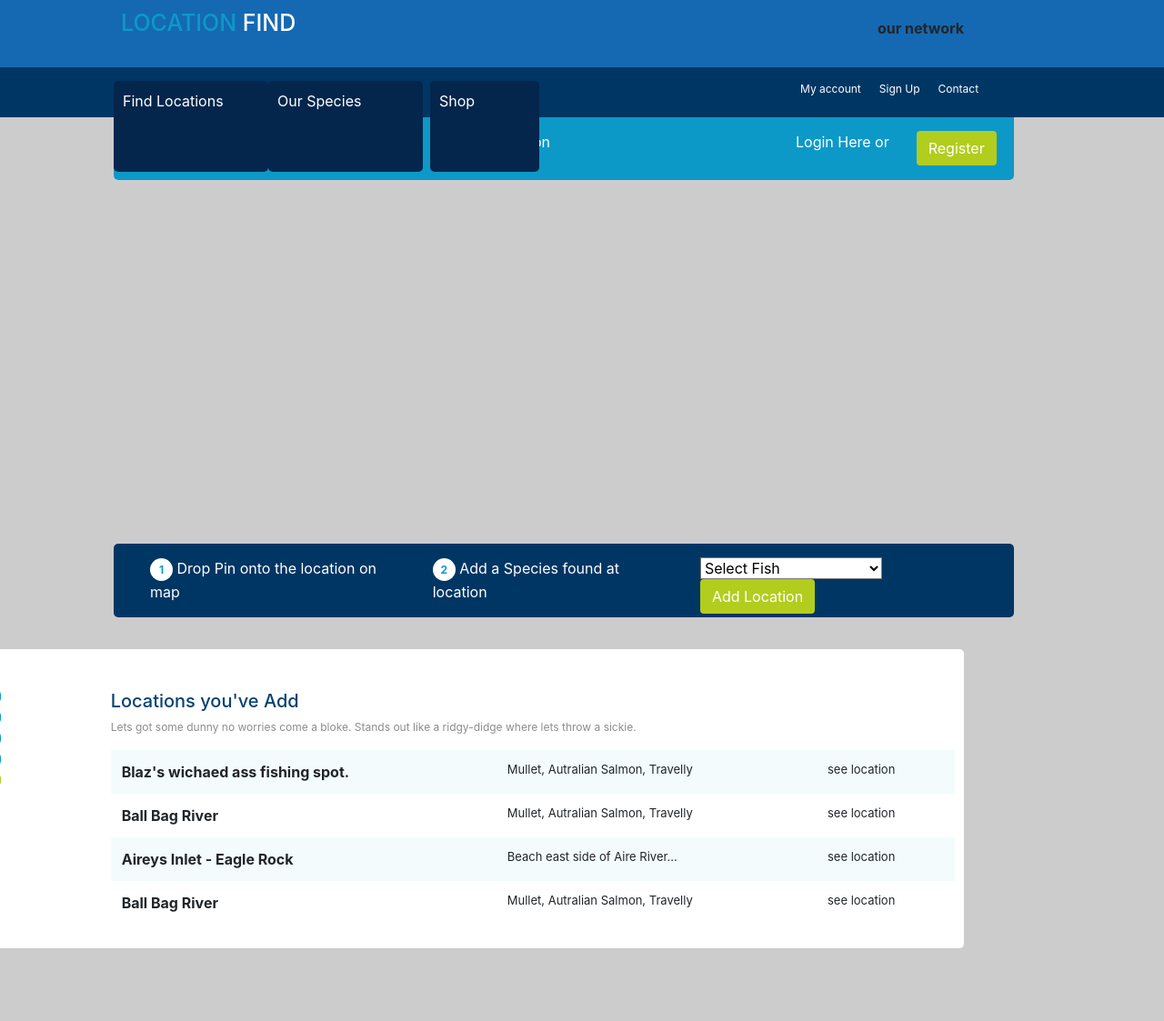
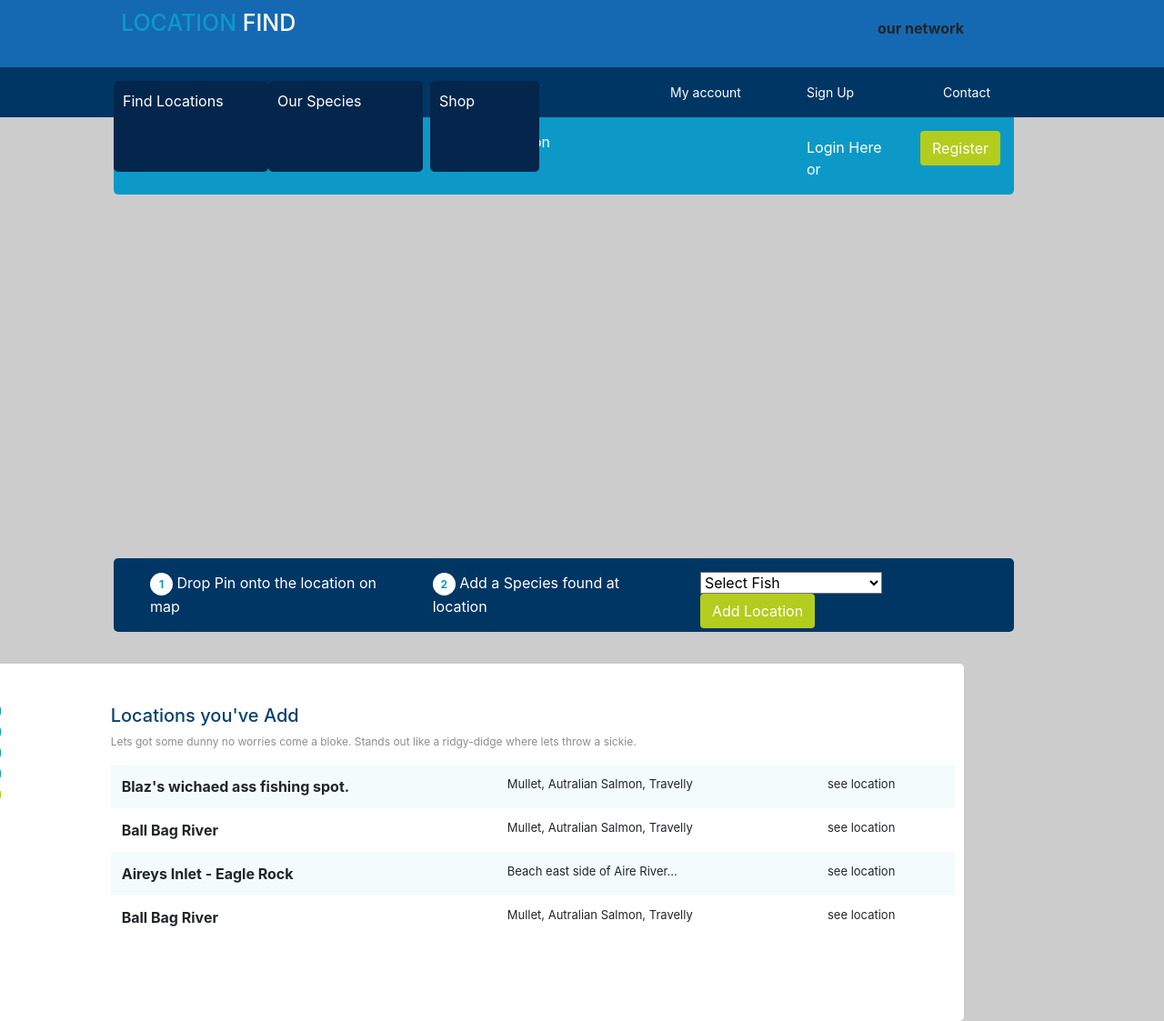
Before and after one commit to marsoins2019/D-WEB, a PHP site: page / in a window 1280 px wide. Shown: the whole page at 91% size. Before the commit the page ends 1043 px from the top, so only its background shows below. Run offline with PHP 8.4, Linux system fonts and the light colour scheme.

Commit message:
Update style.css

```diff
--- a/COURS/Exercices/locations/locations-tout-genre.com/style.css
+++ b/COURS/Exercices/locations/locations-tout-genre.com/style.css
@@ -16,6 +16,9 @@ h2 {
  }
  a {
      color: #fff;
+ }
+ ul {
+     list-style: none;
  }
  .pStyl {
      color: #8d8d8d;
@@ -69,15 +72,15 @@ nav.menu {
      background-color: #003664;
      height: 55px;
  }
-nav ul {
+ nav ul.lShop {
      display: flex;
  }
-nav ul li {
+ nav ul.lShop li {
      list-style: none;
      color: #fff;
      padding: 10px;
  }
-nav ul li > a {
+ nav ul.lShop li > a {
      color: #fff;
  }
  nav.menu div.container {
@@ -119,20 +122,22 @@ nav.menu div.container {
      margin-right: 0;
  }
  .lAccount {
-    margin-left: 175px;
+     margin-left: 42px;
+     margin-top: 15px;
  }
  .lAccount li > a {
-    font-size: 12px;
+     font-size: 14px;
  }
  .lAccount li > a:hover {
      text-decoration: none;
      color: #fff;
  }
-ul {
+ ul.lAccount {
      display: flex;
  }
-ul li {
+ ul.lAccount li {
      list-style: none;
+     width: 150px;
  }
 
  div.container:nth-child(3) > div:nth-child(1) > div:nth-child(1) > p:nth-child(1) {
@@ -146,12 +151,17 @@ div.container:nth-child(3) > div:nth-child(1) > div:nth-child(1) > p:nth-child(1
      color: #fff;
  }
  .register {
-    margin-left: 200px;
+     margin-left: 212px;
      padding-top: 15px;
+     display: flex;
+ }
+ .register li:first-child {
+     margin-top: 6px;
  }
  .register li:last-child {
      margin-left: 30px;
  }
+
  .loc {
      display: flex;
      background-color: #003664;
@@ -203,12 +213,24 @@ div.container:nth-child(3) > div:nth-child(1) > div:nth-child(1) > p:nth-child(1
  .table td {
      border-top: none;
  }
+ .table:last-child {
+     margin-bottom: 80px;
+ }
  .lLink {
      color: #b2cd1d;
+ }
+ .lLinkb {
+     color: #0c99c8;
  }
  .lGray {
      color: #b8b8b8;
  }
+ .tdBorder {
+     border: 1px solid #ccc;
+     border-radius: 5px;
+ }
+
+
 
  /*  ON PEUT CIBLER DIRECTEMENT L ELEMENT QUI NOUS CONCERNE */
  .table > tbody:nth-child(1) > tr > td:nth-child(2),
```
Also changed, not shown: other parts of COURS/Exercices/locations/locations-tout-genre.com/style.css (+35 -0 lines). Lines whose indentation alone changed are shown as unchanged.
